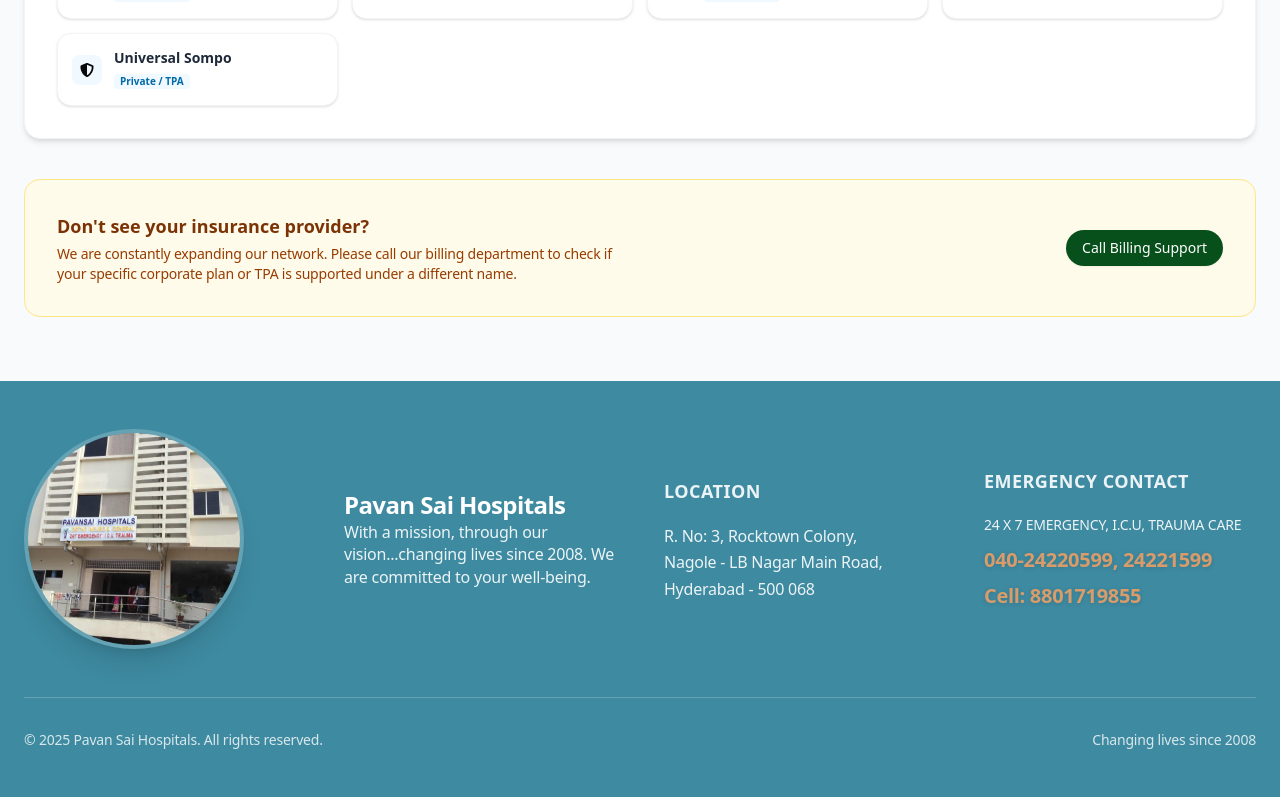
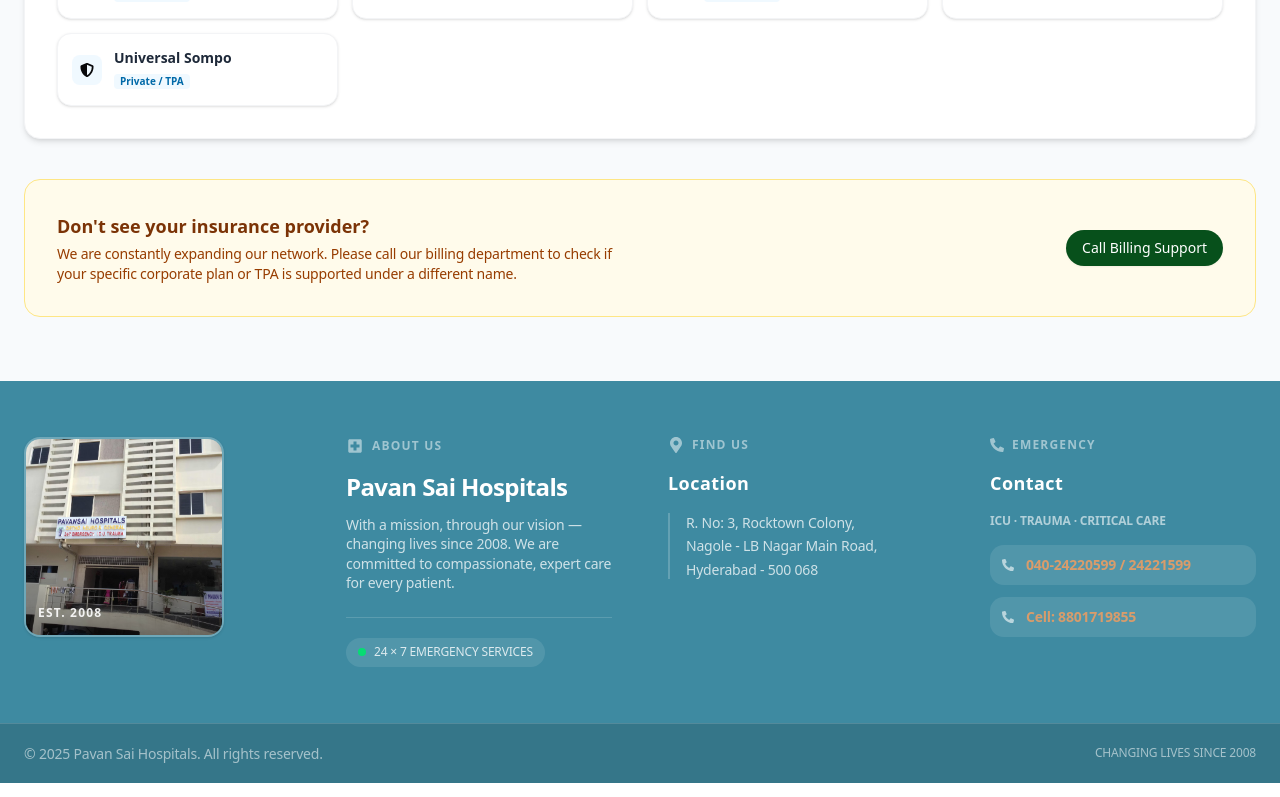
Before and after one commit to Ananya54321/psh-website, a Next.js app: page /insurance in a window 1280 px wide. Shown: the part 1351-2148 px from the top of the page. Built offline with nearby package versions, Linux system fonts and the light colour scheme.

Commit message:
redesign of services and footer section

```diff
--- a/src/components/pages/FAQSection.tsx
+++ b/src/components/pages/FAQSection.tsx
@@ -70,19 +70,20 @@
                   <button
                     type="button"
                     onClick={() => setOpenIndex(isOpen ? null : index)}
-                    className="mt-0.5 flex-shrink-0 text-hospital-blue focus:outline-none cursor-pointer"
+                    className="mt-0.5 flex-shrink-0 focus:outline-none cursor-pointer transition-transform duration-200 hover:scale-110"
+                    style={{ color: "var(--hospital-blue)" }}
                     aria-expanded={isOpen}
                   >
                     {isOpen ? (
                       // Circle Minus SVG
                       <svg
                         xmlns="http://www.w3.org/2000/svg"
-                        width="22"
-                        height="22"
+                        width="24"
+                        height="24"
                         viewBox="0 0 24 24"
                         fill="none"
                         stroke="currentColor"
-                        strokeWidth="1.8"
+                        strokeWidth="2"
                         strokeLinecap="round"
                         strokeLinejoin="round"
                       >
@@ -93,12 +94,12 @@
                       // Circle Plus SVG
                       <svg
                         xmlns="http://www.w3.org/2000/svg"
-                        width="22"
-                        height="22"
+                        width="24"
+                        height="24"
                         viewBox="0 0 24 24"
                         fill="none"
                         stroke="currentColor"
-                        strokeWidth="1.8"
+                        strokeWidth="2"
                         strokeLinecap="round"
                         strokeLinejoin="round"
                       >
--- a/src/components/pages/Footer.tsx
+++ b/src/components/pages/Footer.tsx
@@ -1,13 +1,16 @@
 import Image from "next/image";
+import { FaPhoneAlt, FaMapMarkerAlt } from "react-icons/fa";
+import { MdLocalHospital } from "react-icons/md";
 
 export function Footer() {
   return (
-    <footer className="bg-hospital-blue text-white py-12 px-4 sm:px-6">
+    <footer className="bg-hospital-blue text-white">
+      <div className="py-14 px-4 sm:px-6">
         <div className="max-w-7xl mx-auto">
-        <div className="grid grid-cols-1 md:grid-cols-2 lg:grid-cols-4 gap-8 lg:gap-12">
-          {/* Hospital Building Image Column */}
-          <div className="flex justify-center lg:justify-start items-center">
-            <div className="relative w-full max-w-[200px] sm:max-w-[220px] aspect-square rounded-full overflow-hidden shadow-xl border-4 border-white/20 group">
+          <div className="grid grid-cols-1 md:grid-cols-2 lg:grid-cols-4 gap-10 lg:gap-14">
+            {/* Hospital Building Image */}
+            <div className="flex justify-center lg:justify-start items-start">
+              <div className="relative w-full max-w-[200px] aspect-square rounded-2xl overflow-hidden shadow-sm border-2 border-white/25 group">
                 <Image
                   src="/images/psh-building.jpeg"
                   alt="Pavan Sai Hospitals Building"
@@ -15,57 +18,100 @@
                   className="object-cover transition-transform duration-700 group-hover:scale-110"
                   sizes="(max-width: 768px) 100vw, (max-width: 1024px) 50vw, 25vw"
                 />
+                <div className="absolute inset-0 bg-gradient-to-t from-black/50 via-transparent to-transparent" />
+                <div className="absolute bottom-3 left-3">
+                  <span className="text-white text-xs font-semibold tracking-widest uppercase opacity-90">
+                    Est. 2008
+                  </span>
+                </div>
               </div>
             </div>
 
             {/* Brand Column */}
-          <div className="flex flex-col justify-center">
-            <span className="text-2xl font-bold tracking-tight">
+            <div className="flex flex-col">
+              <div className="flex items-center gap-2 mb-4">
+                <MdLocalHospital className="text-white/50 text-lg" />
+                <span className="text-xs uppercase tracking-widest text-white/50 font-semibold">
+                  About Us
+                </span>
+              </div>
+              <h3 className="text-2xl font-bold tracking-tight mb-3">
                 Pavan Sai Hospitals
-            </span>
-            <p className="opacity-90 leading-relaxed text-sm sm:text-base">
-              With a mission, through our vision...changing lives since 2008. We
-              are committed to your well-being.
+              </h3>
+              <p className="text-white/75 leading-relaxed text-sm">
+                With a mission, through our vision — changing lives since 2008.
+                We are committed to compassionate, expert care for every
+                patient.
               </p>
+              <div className="mt-6 pt-5 border-t border-white/15">
+                <div className="inline-flex items-center gap-2 bg-white/10 rounded-full px-3 py-1.5">
+                  <span className="w-2 h-2 bg-green-400 rounded-full animate-pulse" />
+                  <p className="text-xs text-white/80 font-medium tracking-wide uppercase">
+                    24 × 7 Emergency Services
+                  </p>
+                </div>
+              </div>
             </div>
 
             {/* Location Column */}
-          <div className="flex flex-col justify-center">
-            <h4 className="text-lg font-bold mb-5 tracking-wide uppercase text-white/90">
+            <div className="flex flex-col">
+              <div className="flex items-center gap-2 mb-4">
+                <FaMapMarkerAlt className="text-white/50 text-base" />
+                <span className="text-xs uppercase tracking-widest text-white/50 font-semibold">
+                  Find Us
+                </span>
+              </div>
+              <h4 className="text-lg font-bold mb-4 tracking-wide">
                 Location
               </h4>
-            <div className="space-y-1 opacity-90 text-sm sm:text-base">
-              <p>R. No: 3, Rocktown Colony,</p>
-              <p>Nagole - LB Nagar Main Road,</p>
-              <p>Hyderabad - 500 068</p>
+              <div className="space-y-1 text-white/75 text-sm leading-relaxed pl-1 border-l-2 border-white/20">
+                <p className="pl-3">R. No: 3, Rocktown Colony,</p>
+                <p className="pl-3">Nagole - LB Nagar Main Road,</p>
+                <p className="pl-3">Hyderabad - 500 068</p>
               </div>
             </div>
 
             {/* Emergency Contact Column */}
-          <div className="flex flex-col justify-center">
-            <h4 className="text-lg font-bold mb-5 tracking-wide uppercase text-white/90">
-              Emergency Contact
+            <div className="flex flex-col">
+              <div className="flex items-center gap-2 mb-4">
+                <FaPhoneAlt className="text-white/50 text-sm" />
+                <span className="text-xs uppercase tracking-widest text-white/50 font-semibold">
+                  Emergency
+                </span>
+              </div>
+              <h4 className="text-lg font-bold mb-4 tracking-wide">
+                Contact
               </h4>
-            <p className="opacity-90 mb-3 text-sm font-medium tracking-wide">
-              24 X 7 EMERGENCY, I.C.U, TRAUMA CARE
+              <p className="text-xs font-semibold tracking-widest uppercase text-white/60 mb-4">
+                ICU · Trauma · Critical Care
               </p>
-            <div className="space-y-2">
-              <p className="text-xl font-bold hospital-orange drop-shadow-sm">
-                040-24220599, 24221599
+              <div className="space-y-3">
+                <div className="flex items-center gap-3 bg-white/10 rounded-xl px-3 py-2.5">
+                  <FaPhoneAlt className="text-white/60 flex-shrink-0 text-xs" />
+                  <p className="text-sm font-bold hospital-orange">
+                    040-24220599 / 24221599
                   </p>
-              <p className="text-xl font-bold hospital-orange drop-shadow-sm">
+                </div>
+                <div className="flex items-center gap-3 bg-white/10 rounded-xl px-3 py-2.5">
+                  <FaPhoneAlt className="text-white/60 flex-shrink-0 text-xs" />
+                  <p className="text-sm font-bold hospital-orange">
                     Cell: 8801719855
                   </p>
                 </div>
               </div>
             </div>
+          </div>
+        </div>
+      </div>
 
-        <div className="border-t border-white/20 mt-12 pt-8 flex flex-col md:flex-row items-center justify-between gap-4">
-          <p className="opacity-80 text-sm">
+      {/* Bottom bar */}
+      <div className="border-t border-white/15 py-5 px-4 sm:px-6 bg-black/15">
+        <div className="max-w-7xl mx-auto flex flex-col md:flex-row items-center justify-between gap-2">
+          <p className="text-white/55 text-sm">
             © {new Date().getFullYear()} Pavan Sai Hospitals. All rights
             reserved.
           </p>
-          <p className="opacity-80 text-sm font-medium tracking-wide">
+          <p className="text-white/55 text-sm font-medium tracking-widest uppercase text-xs">
             Changing lives since 2008
           </p>
         </div>
--- a/src/components/pages/ServicesSection.tsx
+++ b/src/components/pages/ServicesSection.tsx
@@ -166,34 +166,41 @@
 
         <div className="grid grid-cols-1 md:grid-cols-2 lg:grid-cols-3 gap-8">
           {services.map((service, index) => (
-            <FlipCard key={index} className="h-80">
-              <FlipCardFront className="bg-white border border-gray-200 ">
-                <div className="relative h-full">
-                  <div className="h-48 overflow-hidden">
+            <FlipCard key={index} className="h-[380px]">
+              <FlipCardFront className="bg-white border border-gray-100 shadow-sm">
+                <div className="flex flex-col h-full">
+                  {/* Image */}
+                  <div className="relative h-44 overflow-hidden flex-shrink-0">
                     <img
                       src={service.image}
                       alt={service.title}
                       className="w-full h-full object-cover"
                     />
-                  </div>
-                  <div className="absolute top-4 left-4">
-                    <Badge className="bg-hospital-orange text-white">
-                      {service.category}
-                    </Badge>
-                  </div>
-                  <div className="absolute top-4 right-4">
-                    <div className="text-2xl bg-white rounded-full p-2 shadow-md text-hospital-blue">
-                      <service.icon />
+                    <div className="absolute inset-0 bg-gradient-to-t from-black/40 via-transparent to-transparent" />
+                    <div className="absolute top-3 left-3">
+                      <Badge className="bg-hospital-orange/90 text-white text-xs shadow-sm">
+                        {service.category}
+                      </Badge>
                     </div>
                   </div>
-                  <div className="p-6 h-48 flex flex-col justify-between">
-                    <div>
-                      <h3 className="hospital-green text-xl font-semibold mb-2 leading-tight">
+
+                  {/* Content */}
+                  <div className="flex flex-col flex-1 px-5 pt-4 pb-4">
+                    <div className="flex items-start gap-3 mb-3">
+                      <div className="flex-shrink-0 bg-blue-50 text-hospital-blue rounded-xl p-2.5 shadow-sm mt-0.5">
+                        <service.icon className="text-lg" />
+                      </div>
+                      <h3 className="hospital-green text-lg font-semibold leading-snug">
                         {service.title}
                       </h3>
-                      <p className="text-gray-600 text-sm leading-relaxed">
-                        {service.description}
-                      </p>
+                    </div>
+                    <p className="text-gray-500 text-sm leading-relaxed flex-1">
+                      {service.description}
+                    </p>
+                    <div className="mt-3 pt-3 border-t border-gray-100 flex items-center justify-end">
+                      <span className="text-xs text-gray-400 font-medium tracking-wide">
+                        Hover to see details →
+                      </span>
                     </div>
                   </div>
                 </div>
```
Lines whose indentation alone changed are shown as unchanged.
